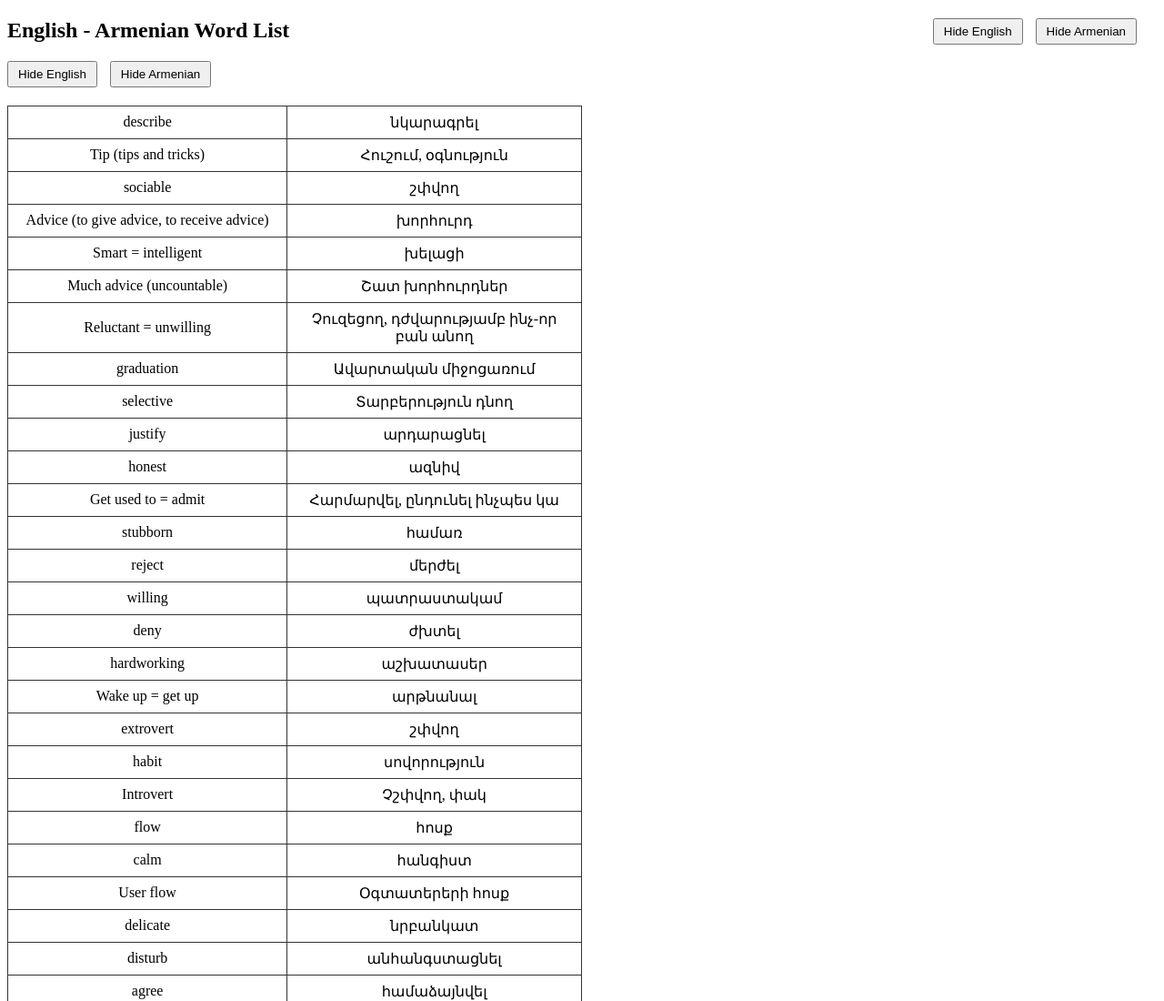
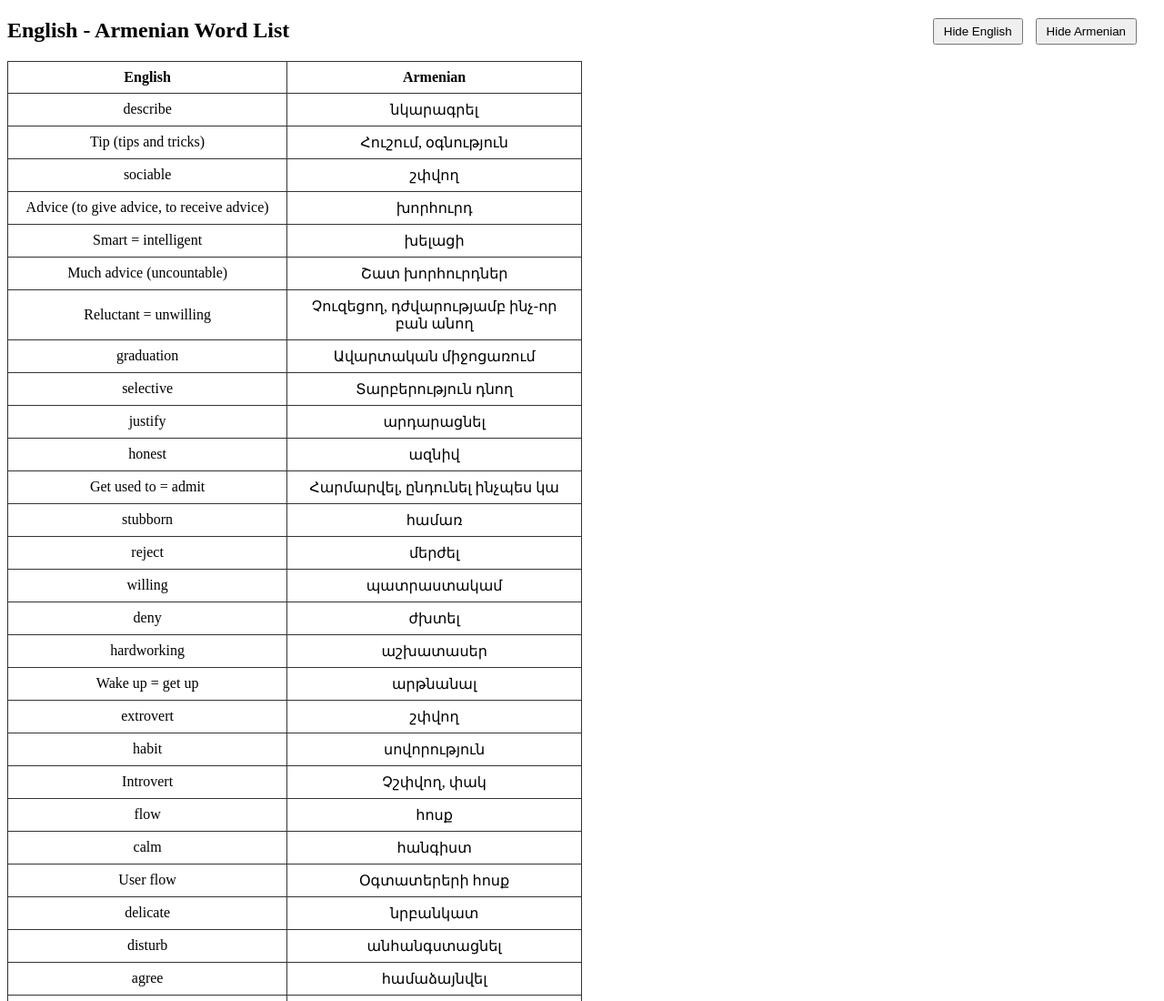
Before and after one commit to Martirosyan21121/english, a plain HTML site: page index.html in a window 1280 px wide. Shown: the top 1100 px of the page at 91% size. Drawn offline with Linux system fonts and the light colour scheme.

Commit message:
Update index.html

```diff
--- a/index.html
+++ b/index.html
@@ -45,15 +45,17 @@
 
 <h2>English - Armenian Word List</h2>
 
-<button id="b1">Hide English</button>
-<button id="b2">Hide Armenian</button>
-
-<table>
-    <thead>
 <div class="fixed-buttons">
     <button id="b1">Hide English</button>
     <button id="b2">Hide Armenian</button>
 </div>
+
+<table>
+    <thead>
+    <tr>
+        <th class="col-en">English</th>
+        <th class="col-hy">Armenian</th>
+    </tr>
     </thead>
     <tbody>
     <tr><td class="col-en">describe</td><td class="col-hy">նկարագրել</td></tr>
```
